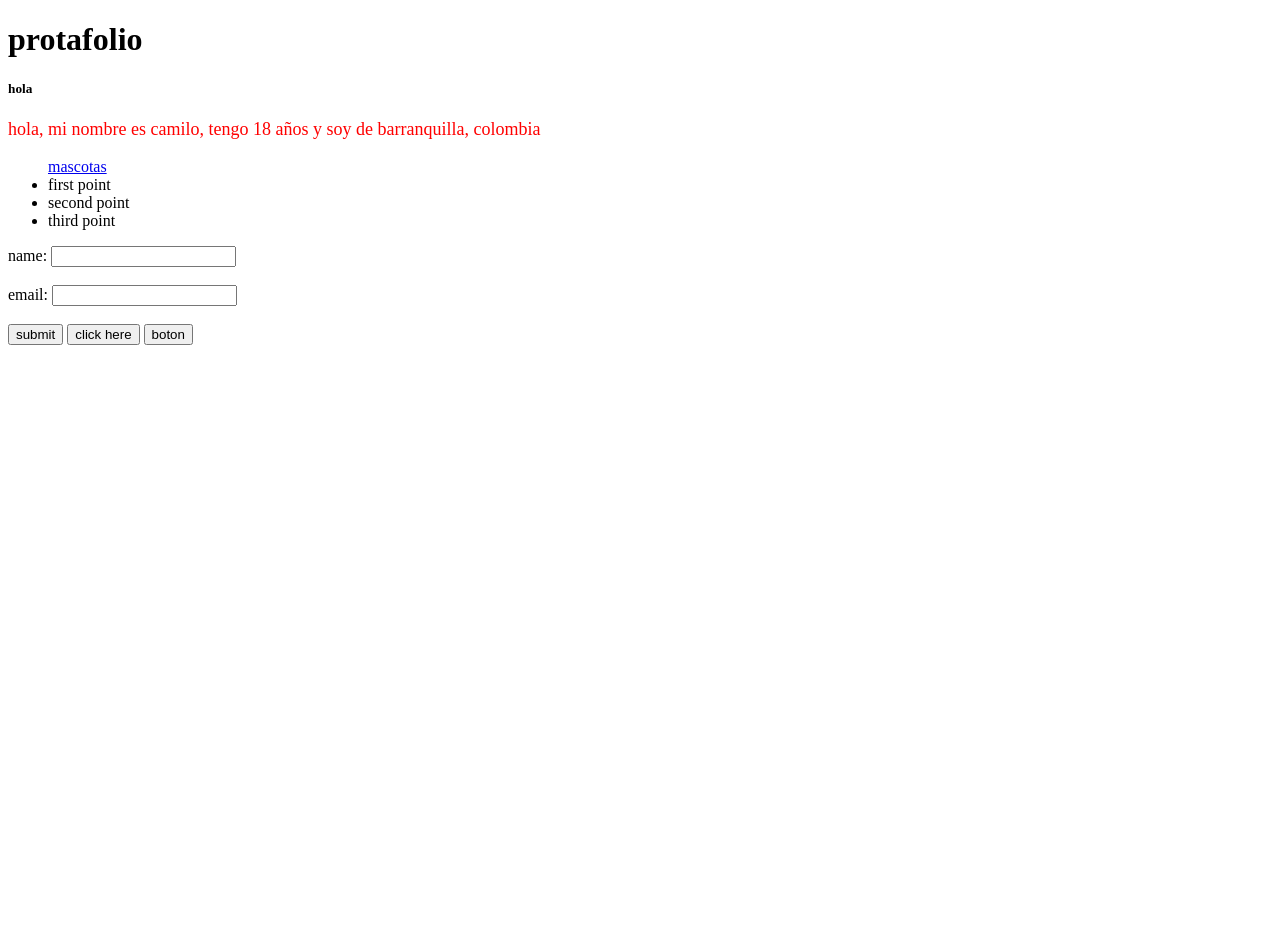
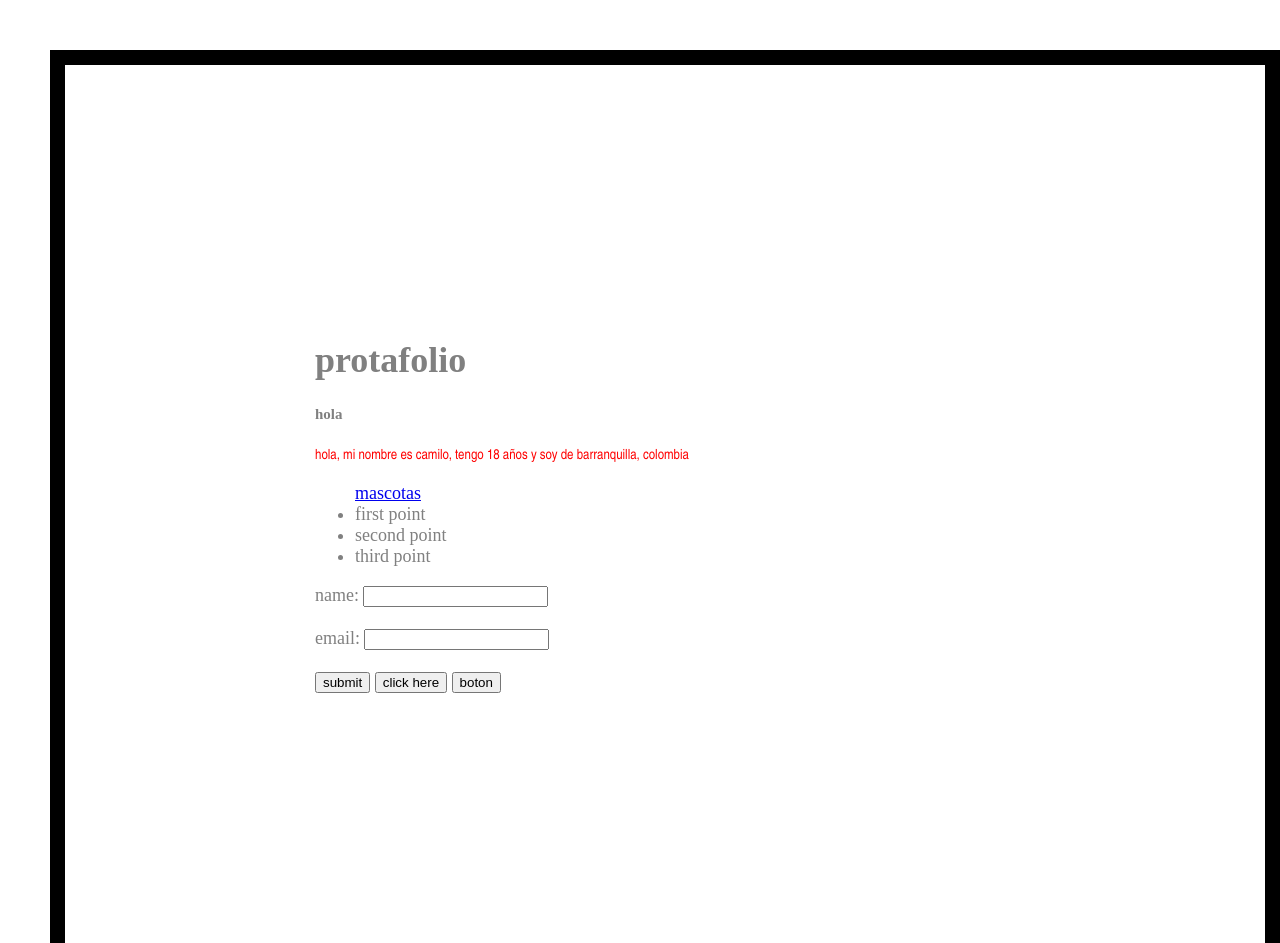
Before and after one commit to CAMC2901/portafolio-html, a plain HTML site: page portafolio/index.html in a window 1280 px wide. Shown: the top 943 px of the page. Before the commit the page ends 800 px from the top, so only its background shows below. Drawn offline with Linux system fonts and the light colour scheme.

Commit message:
Update style.css

```diff
--- a/portafolio/style.css
+++ b/portafolio/style.css
@@ -1,4 +1,24 @@
 p {
+    font-family:'Arial Narrow';
+    font-size: 14px;
     color: red;
-    font-size: 18px;
 }
+body {
+       font-family:'Times New Roman';
+       font-size: 18px;
+       color: gray
+}
+
+body{
+    width: 700px;
+    padding: 250px;
+    border: 15px solid black;
+    margin: 50px
+
+}
+a:hover {background-color: blue;
+}
+
+img{padding: 50px;
+    border: 5px black;
+     margin: 12px}
```
